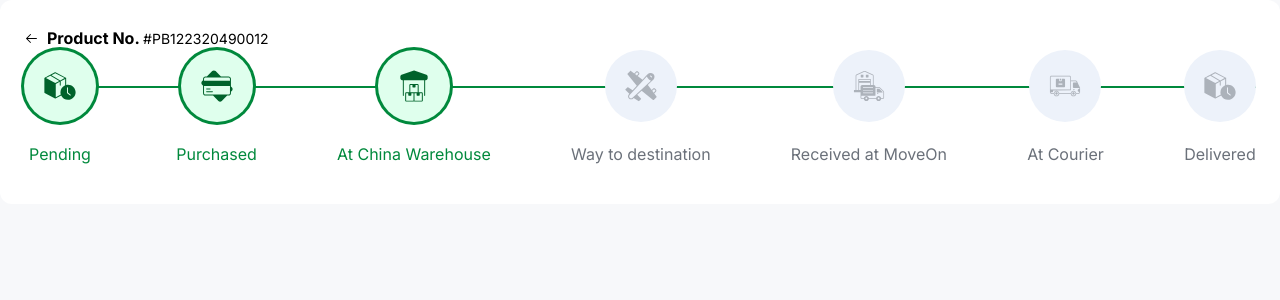
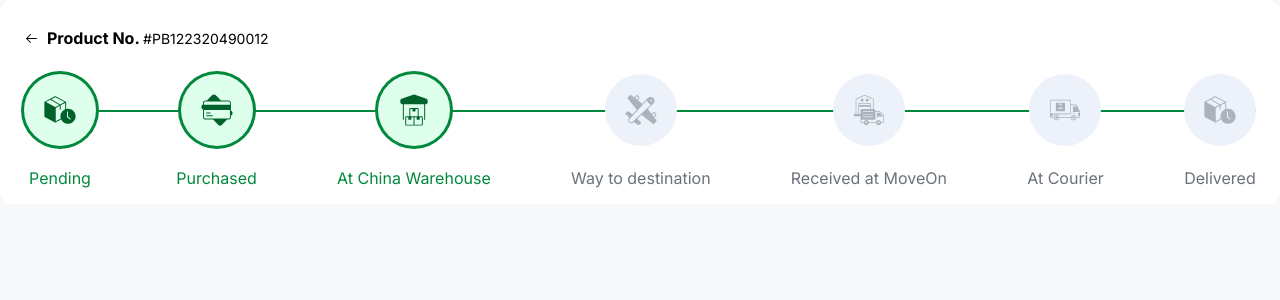
Before and after one commit to masudrahman-dev/buy-ship-me, a React (Vite) app: page / in a window 1280 px wide. Shown: the top 300 px of the page. Built offline with nearby package versions, Linux system fonts and the light colour scheme.

Commit message:
stepper makse done

```diff
--- a/src/App.tsx
+++ b/src/App.tsx
@@ -1,91 +1,14 @@
-import { ArrowLeftIcon } from "@radix-ui/react-icons";
 
-import stepperItems from "./components/stepper/stepper-items/stepperItems";
-import clx from "./utils/clx";
+import Stepper from "./components/stepper/Stepper";
 
 const App = () => {
-  const progressCount = 6;
+
 
   return (
     <div className="max-w-[1441px]  mx-auto  ">
       <div className=" grid grid-cols-2">
-        <div className="col-span-full  h-[204px]  pt-[26px] px-6 pb-6 bg-white rounded-xl">
-          <div className="flex items-center gap-2">
-            <ArrowLeftIcon />
-            <p>
-              <span className="text-base font-bold">Product No. </span>
-              <span className="text-label ">#PB122320490012</span>
-            </p>
-          </div>
-          <div className="">
-            <div className="  relative">
-              <div className="absolute w-full top-9 z-20">
-                <div className="relative overflow-hidden">
-                  <div className="bg-msGray h-[2px] w-full "></div>
-                  <div
-                    className="bg-msGreen h-[2px] absolute top-1/2 left-0  -translate-y-1/2  z-10"
-                    style={{ width: `${16.6666666 * progressCount}%` }}
-                  ></div>
-                </div>
-              </div>
-
-              {/*  absolute top-1/2  left-1/2 w-full z-20 -translate-x-1/2 -translate-y-1/2  */}
-              <div className="z-50 absolute  w-full   ">
-                <div className="flex  justify-between  items-center ">
-                  {stepperItems?.map((item, index) => {
-                    if (item.isComplete) {
-                      return (
-                        <div className=" flex  flex-col items-center gap-5">
-                          {item.completeIcon}
-
-                          <p
-                            className={clx(
-                              "text-silver text-center text-label text-nowrap",
-                              {
-                                "text-msGreen": item.isComplete,
-                              }
-                            )}
-                          >
-                            {item.label}
-                          </p>
-                        </div>
-                      );
-                    }
-                    return (
-                      <div className="flex flex-col items-center gap-5">
-                        {item.inCompleteIcon}
-
-                        <p
-                          className={clx(
-                            "text-silver text-center text-nowrap",
-                            {
-                              "text-msGreen": item.isComplete,
-                            }
-                          )}
-                        >
-                          {item.label}
-                        </p>
-                      </div>
-                    );
-                  })}
-                </div>
-
-                {/* <div className=" grid grid-cols-7 gap-[24px] pt-6 justify-items-start ">
-                  {stepperItems?.map((item, index) => {
-                    return (
-                      <p
-                        className={clx("text-silver text-center text-nowrap", {
-                          "text-msGreen": item.isComplete,
-                        })}
-                      >
-                        {item.label}
-                      </p>
-                    );
-                  })}
-                </div> */}
-              </div>
-            </div>
-          </div>
+        <div className="col-span-full  ">
+          <Stepper />
         </div>
         {/* <div className="col-span-1 border">details</div>
         <div className="col-span-1 border">time line</div> */}
--- a/src/components/stepper/Stepper.tsx
+++ b/src/components/stepper/Stepper.tsx
@@ -1,11 +1,73 @@
-import React from 'react';
+import { ArrowLeftIcon } from "@radix-ui/react-icons";
+import React from "react";
+import stepperItems from "./stepper-items/stepperItems";
+import clx from "@/utils/clx";
 
 const Stepper = () => {
-    return (
-        <div>
+  const progressCount = 6;
+  return (
+    <div className="h-[204px]  pt-[26px] px-6 pb-6 bg-white rounded-xl">
+      <div className="flex items-center gap-2">
+        <ArrowLeftIcon />
+        <p>
+          <span className="text-base font-bold">Product No. </span>
+          <span className="text-label ">#PB122320490012</span>
+        </p>
+      </div>
+      <div className="mt-6">
+        <div className="  relative">
+          <div className="absolute w-full top-9 z-20">
+            <div className="relative overflow-hidden">
+              <div className="bg-msGray h-[2px] w-full "></div>
+              <div
+                className="bg-msGreen h-[2px] absolute top-1/2 left-0  -translate-y-1/2  z-10"
+                style={{ width: `${16.6666666 * progressCount}%` }}
+              ></div>
+            </div>
+          </div>
 
+          {/*  absolute top-1/2  left-1/2 w-full z-20 -translate-x-1/2 -translate-y-1/2  */}
+          <div className="z-50 absolute  w-full   ">
+            <div className="flex  justify-between  items-center ">
+              {stepperItems?.map((item, index) => {
+                if (item.isComplete) {
+                  return (
+                    <div className=" flex  flex-col items-center gap-5">
+                      {item.completeIcon}
+
+                      <p
+                        className={clx(
+                          "text-silver text-center text-label text-nowrap",
+                          {
+                            "text-msGreen": item.isComplete,
+                          }
+                        )}
+                      >
+                        {item.label}
+                      </p>
+                    </div>
+                  );
+                }
+                return (
+                  <div className="flex flex-col items-center gap-5">
+                    {item.inCompleteIcon}
+
+                    <p
+                      className={clx("text-silver text-center text-nowrap", {
+                        "text-msGreen": item.isComplete,
+                      })}
+                    >
+                      {item.label}
+                    </p>
+                  </div>
+                );
+              })}
+            </div>
+          </div>
         </div>
-    );
+      </div>
+    </div>
+  );
 };
 
 export default Stepper;
```
